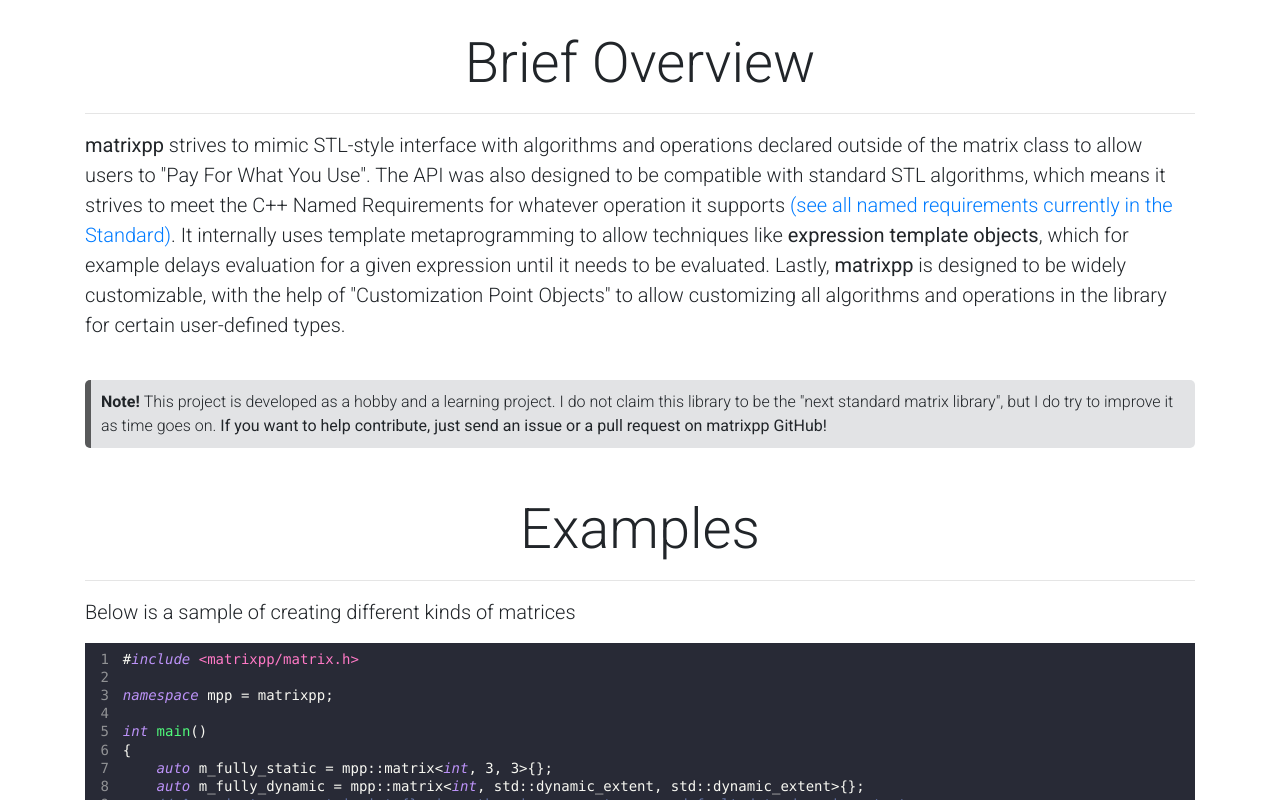
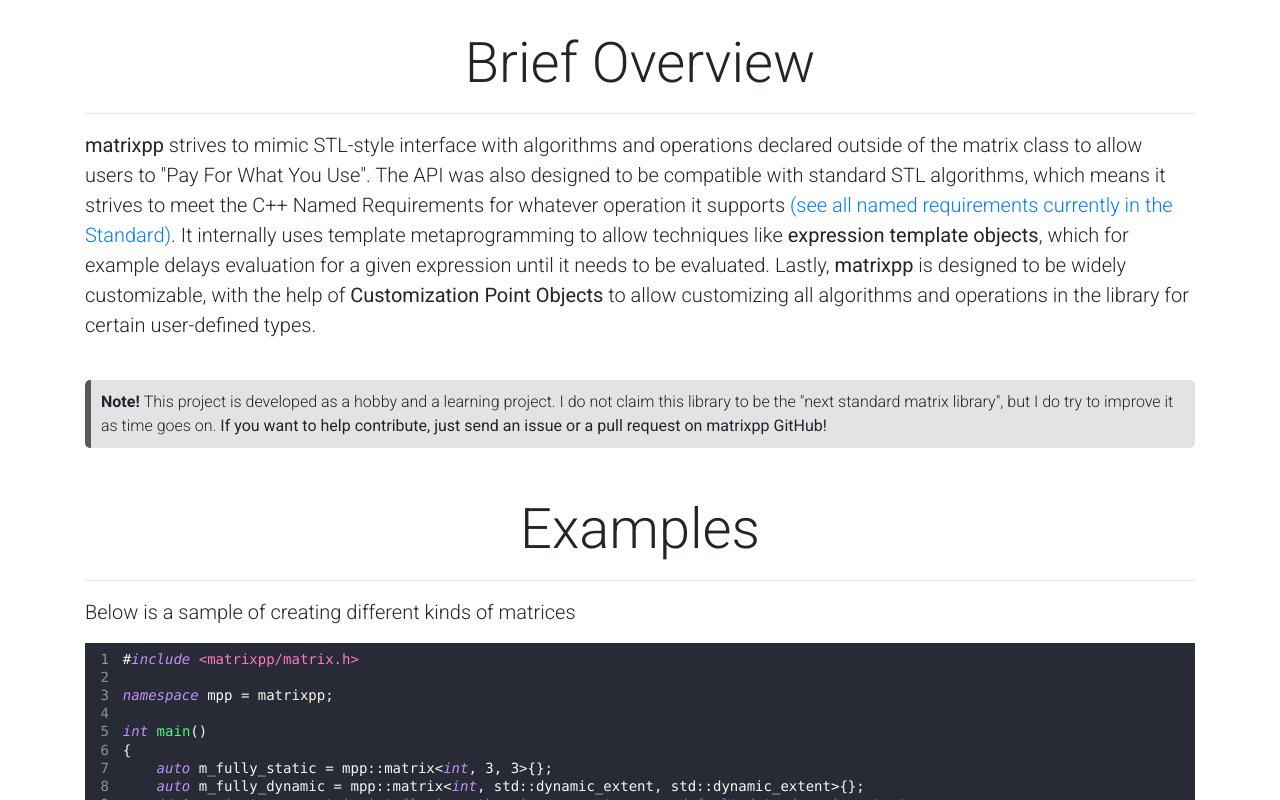
Before and after one commit to sam20908/mpp, a React (Create React App) app: page / in a window 1280 px wide. Shown: the part 880-1680 px from the top of the page. Built offline with nearby package versions, Linux system fonts and the light colour scheme.

Commit message:
Clean ups

```diff
--- a/src/ts/ExampleCodes.ts
+++ b/src/ts/ExampleCodes.ts
@@ -48,7 +48,9 @@ int main()
 }`;
 
 export const customize_default_extent = `#include <matrixpp/utility/config.hpp>
-// It's very important to do this before including matrix.hpp
+
+// It's very important to do this before including matrix.hpp, otherwise the customization
+// is not going to be detected
 namespace matrixpp::customize
 {
     // Customization for default extent for matrix class has to take place here because
--- a/src/ts/Home.tsx
+++ b/src/ts/Home.tsx
@@ -80,8 +80,8 @@ export default class Home extends React.Component<unknown, unknown> {
             like <b>expression template objects</b>, which for example delays
             evaluation for a given expression until it needs to be evaluated.
             Lastly, <b>matrixpp</b> is designed to be widely customizable, with
-            the help of &quot;Customization Point Objects&quot; to allow
-            customizing all algorithms and operations in the library for certain
+            the help of <b>Customization Point Objects</b> to allow customizing
+            all algorithms and operations in the library for certain
             user-defined types.
           </MDBTypography>
           <br />
```
